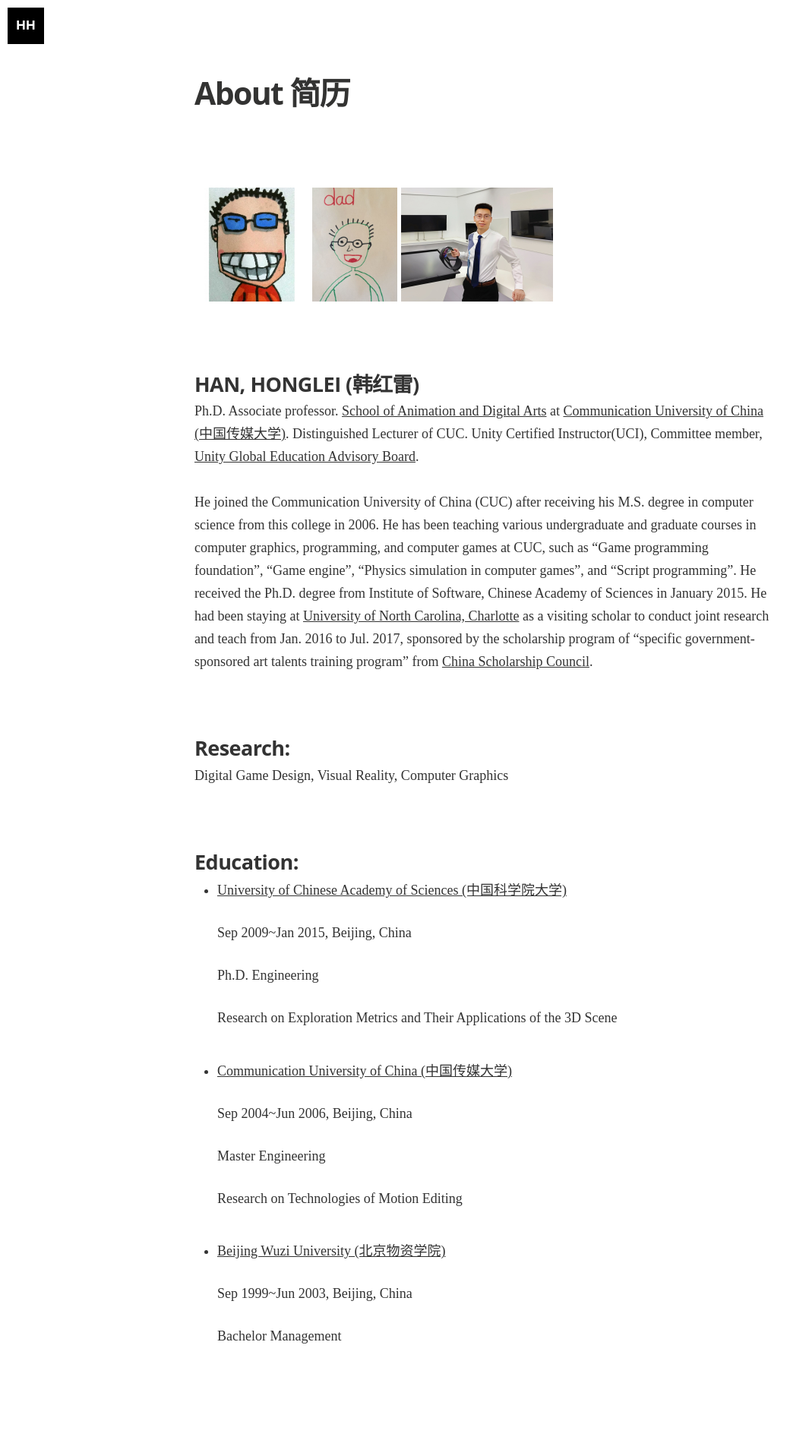
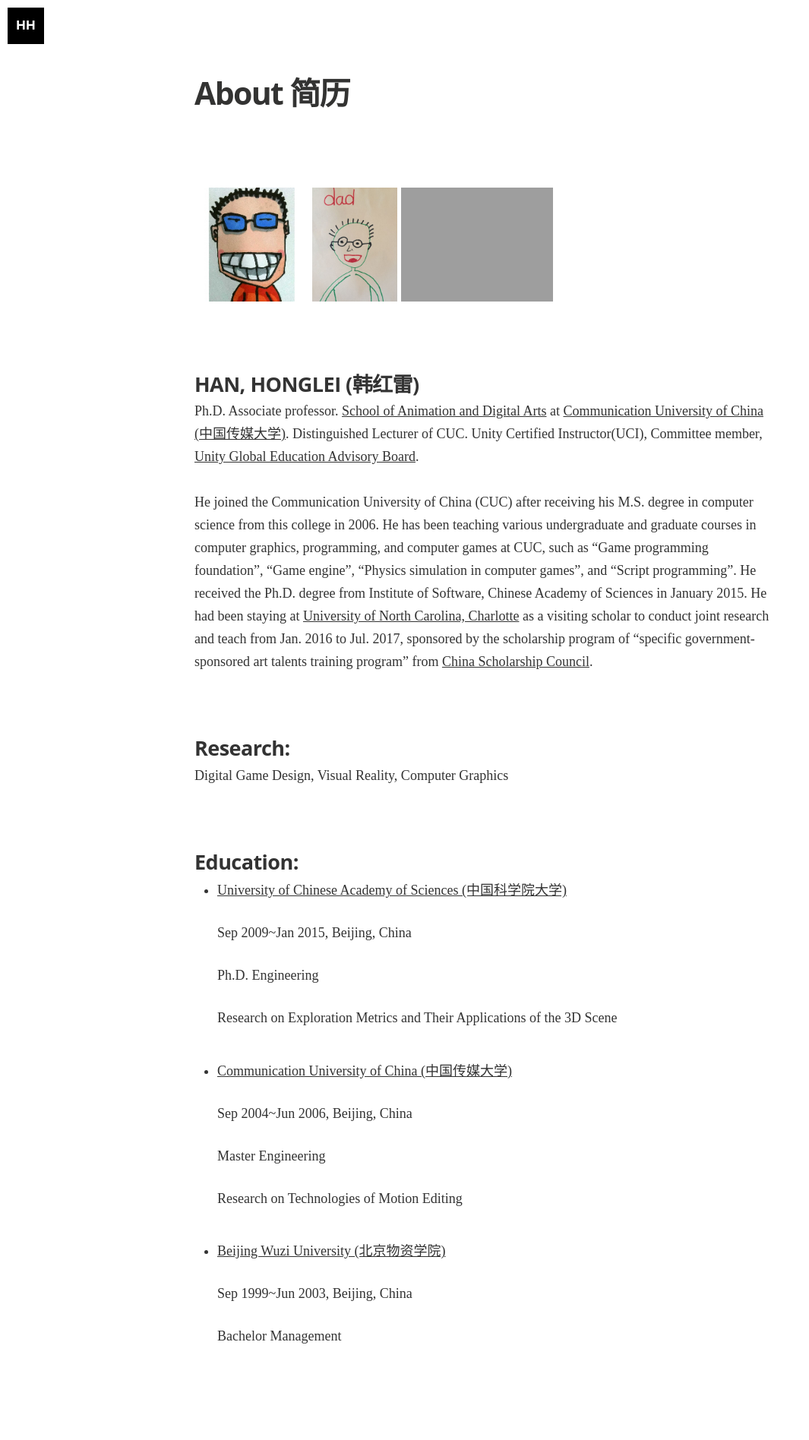
Before and after one commit to hanhonglei/hanhonglei.github.io, a Jekyll site: the page built from about.md, in a window 1280 px wide. Shown: the top 1896 px of the page at 76% size, without its empty margins (0-1065 px from the left). Built offline with Jekyll 4.4.1, drawn with Linux system fonts in a browser that asks for light colours; nearby versions of some CDN libraries; some web fonts are replaced.

Commit message:
Update about.md
update my image

```diff
--- a/about.md
+++ b/about.md
@@ -5,7 +5,7 @@ permalink: /about/
 ---
 ![]({{site.url}}/Images/MeComic.jpg){:height="150px"}
 ![]({{site.url}}/Images/MeFromSherry.jpg){:height="150px"}
-![]({{site.url}}/Images/MeNew.jpg){:height="150px"}
+![]({{site.url}}/Images/Me_2023_small.jpg){:height="150px"}
 
 
 ## HAN, HONGLEI (韩红雷)
```
